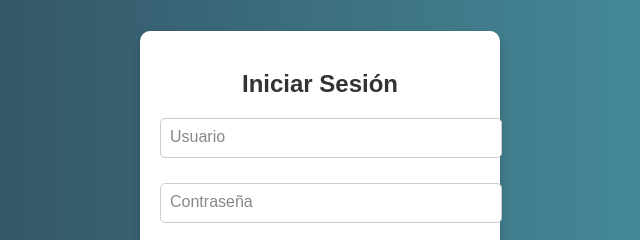
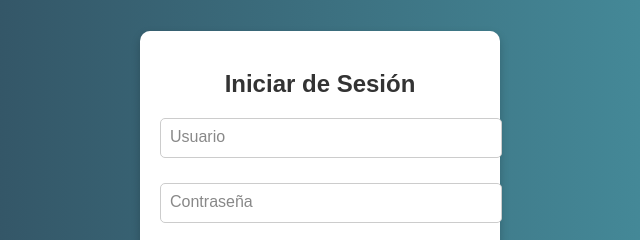
Before and after one commit to BlackberryCake21/Automatizaci-n3, a plain HTML site: page index.html in a window 1280 px wide. Shown: the part 223-463 px from the top of the page, 320-960 px from the left. Drawn offline with Linux system fonts and the light colour scheme.

Commit message:
Actualizacion en index.html Inicio DE Sesion

```diff
--- a/index.html
+++ b/index.html
@@ -9,7 +9,7 @@
 <body>
     <div class="container">
         <div class="login-box">
-            <h2>Iniciar Sesión</h2>
+            <h2>Iniciar de Sesión</h2>
             <form id="login-form">
                 <div class="input-group">
                     <input type="text" id="username" required>
```
